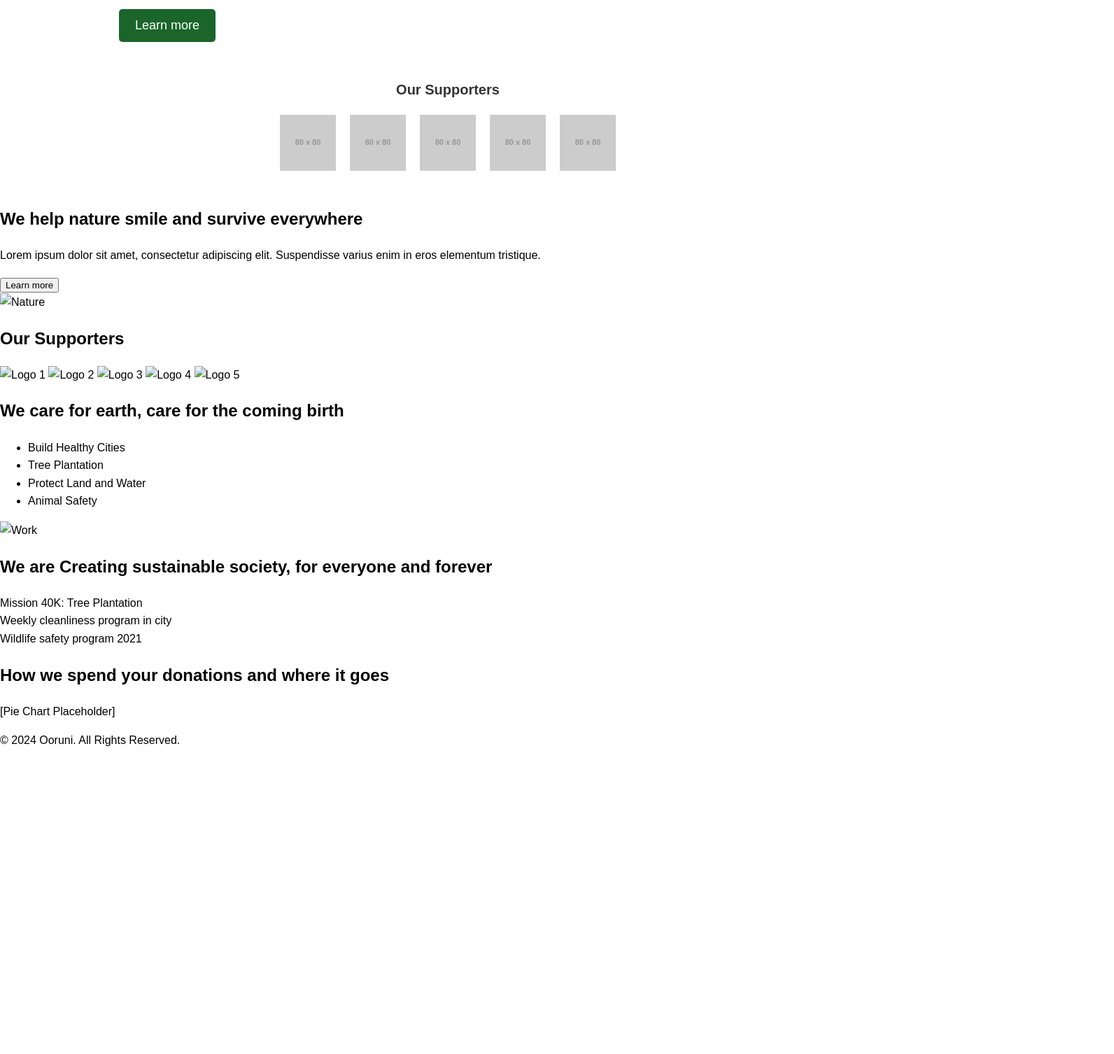
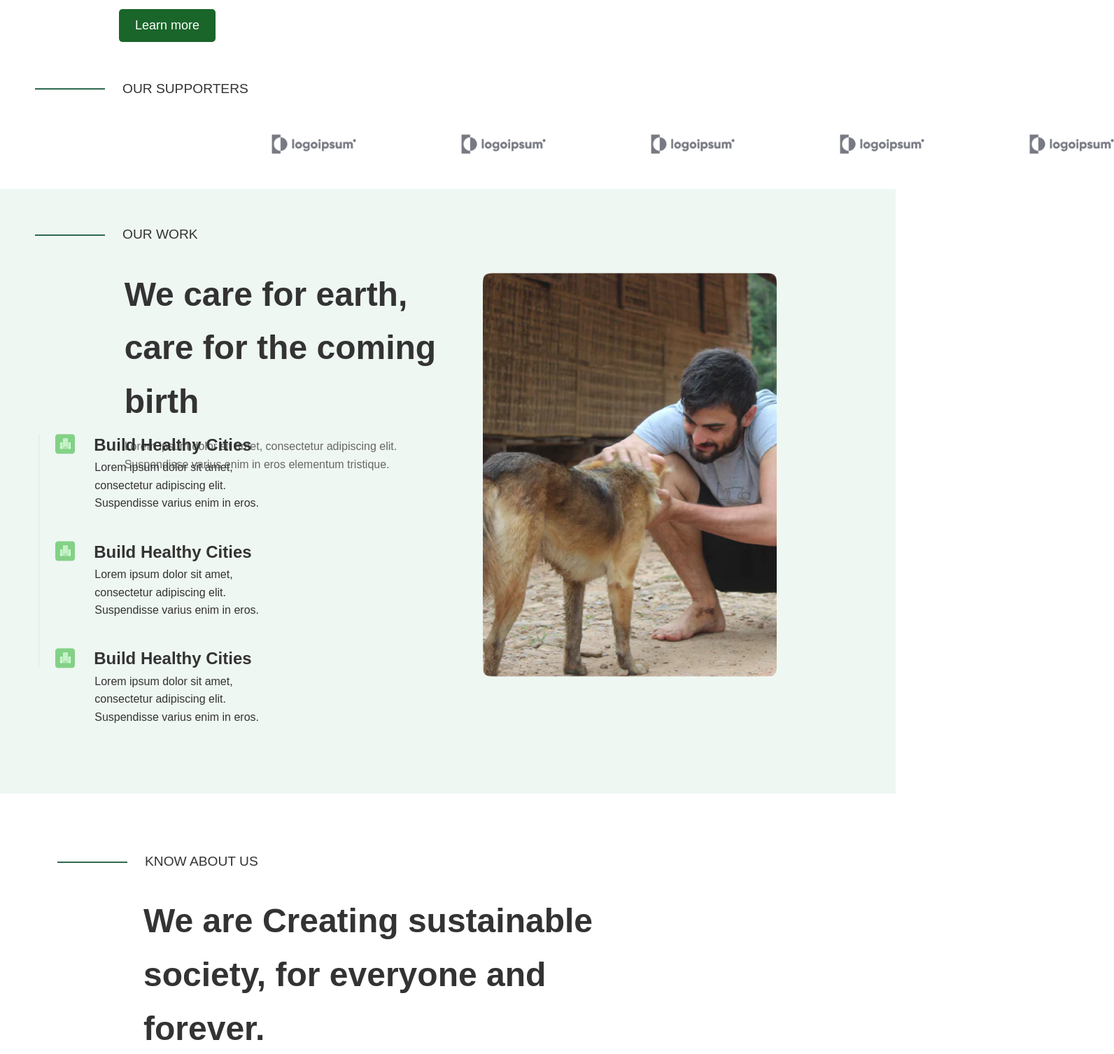
Before and after one commit to jainhardik06/oorunifoundation-website, a plain HTML site: page index.html in a window 1280 px wide. Shown: the part 1294-2800 px from the top of the page at 70% size, 1592 px wide, since content can reach past the window. Before the commit the page ends 2381 px from the top, so only its background shows below. Drawn offline with Linux system fonts and the light colour scheme; placeholder pictures from the web are drawn by us.

Commit message:
homepage 16 dec

```diff
--- a/index.html
+++ b/index.html
@@ -71,90 +71,95 @@
 
 </section>
 
+<span class="our-supporters">
+    <span class="line-support"></span>
+    <h3>Our Supporters</h3>
+</span>
+
 <section class="supporters-section">
-    <h3>Our Supporters</h3>
     <div class="supporters-logos">
-        <img src="https://via.placeholder.com/80" alt="Logo 1">
-        <img src="https://via.placeholder.com/80" alt="Logo 2">
-        <img src="https://via.placeholder.com/80" alt="Logo 3">
-        <img src="https://via.placeholder.com/80" alt="Logo 4">
-        <img src="https://via.placeholder.com/80" alt="Logo 5">
+        <img src="Logosupport.png" alt="Logo 1">
+        <img src="Logosupport.png" alt="Logo 2">
+        <img src="Logosupport.png" alt="Logo 3">
+        <img src="Logosupport.png" alt="Logo 4">
+        <img src="Logosupport.png" alt="Logo 5">
+    </div>
+</section>
+
+<div class="our-work">
+    <div class="work-title">
+        <span class="line-work"></span>
+        <div class="work-name">
+            <h3>Our work</h3>
+        </div>
+
+    </div>
+
+    <div class="work-head">
+        <h1>We care for earth, care for the coming birth</h1>
+        <p>Lorem ipsum dolor sit amet, consectetur adipiscing elit. Suspendisse varius enim in eros elementum tristique.</p>
+    </div>
+
+  <div class="verticalLine"></div>
+
+    <div class="work-disp">
+        <img src="Icon.png" alt="icon">
+        <h2>Build Healthy Cities</h2>
+        <p>Lorem ipsum dolor sit amet, consectetur adipiscing elit. Suspendisse varius enim in eros.</p>
+
+        <img src="Icon.png" alt="icon">
+        <h2>Build Healthy Cities</h2>
+        <p>Lorem ipsum dolor sit amet, consectetur adipiscing elit. Suspendisse varius enim in eros.</p>
+
+        <img src="Icon.png" alt="icon">
+        <h2>Build Healthy Cities</h2>
+        <p>Lorem ipsum dolor sit amet, consectetur adipiscing elit. Suspendisse varius enim in eros.</p>
+
+    </div>
+
+    <div class="work-img">
+        <img src="ourwork.png" alt="">
+    </div>
+
+</div>
+
+<section class="events-section">
+
+    <span class="event-header">
+        <span class="line-event"></span>
+        <h3>Know About Us</h3>
+    </span>
+
+    <div class="event-head">
+        <h1>We are Creating sustainable society, for everyone and forever.</h1>
+    </div>
+
+    <div class="events-cards">
+        <div class="card" style="background-image: url('backgroundevent.png');">
+            <div class="card-content">
+                <h2>Mission 40K: Tree plantation</h2>
+                <p>Lorem ipsum dolor sit amet, consectetur adipiscing elit. Suspendisse varius enim in eros.</p>
+                <button class="see-more-btn">See more</button>
+            </div>
+        </div>
+        <div class="card" style="background-image: url('backgroundevent.png');">
+            <div class="card-content">
+                <h2>Weekly cleanliness program in city</h2>
+                <p>Lorem ipsum dolor sit amet, consectetur adipiscing elit. Suspendisse varius enim in eros.</p>
+                <button class="see-more-btn">See more</button>
+            </div>
+        </div>
+        <div class="card" style="background-image: url('backgroundevent.png');">
+            <div class="card-content">
+                <h2>Wildlife safety program 2021</h2>
+                <p>Lorem ipsum dolor sit amet, consectetur adipiscing elit. Suspendisse varius enim in eros.</p>
+                <button class="see-more-btn">See more</button>
+            </div>
+        </div>
     </div>
 </section>
 
 
-    <!-- Hero Section -->
-    <section class="hero">
-        <div class="container">
-            <div class="hero-content">
-                <h1>We help nature smile and survive everywhere</h1>
-                <p>Lorem ipsum dolor sit amet, consectetur adipiscing elit. Suspendisse varius enim in eros elementum tristique.</p>
-                <button class="btn">Learn more</button>
-            </div>
-            <div class="hero-image">
-                <img src="Section1.png" alt="Nature">
-            </div>
-        </div>
-    </section>
-
-    <!-- Supporters Section -->
-    <section class="supporters">
-        <div class="container">
-            <h2>Our Supporters</h2>
-            <div class="logos">
-                <img src="logo1.png" alt="Logo 1">
-                <img src="logo2.png" alt="Logo 2">
-                <img src="logo3.png" alt="Logo 3">
-                <img src="logo4.png" alt="Logo 4">
-                <img src="logo5.png" alt="Logo 5">
-            </div>
-        </div>
-    </section>
-
-    <!-- Our Work Section -->
-    <section id="work" class="work">
-        <div class="container">
-            <h2>We care for earth, care for the coming birth</h2>
-            <div class="work-content">
-                <ul>
-                    <li>Build Healthy Cities</li>
-                    <li>Tree Plantation</li>
-                    <li>Protect Land and Water</li>
-                    <li>Animal Safety</li>
-                </ul>
-                <img src="work-image.jpg" alt="Work">
-            </div>
-        </div>
-    </section>
-
-    <!-- Events Section -->
-    <section id="events" class="events">
-        <div class="container">
-            <h2>We are Creating sustainable society, for everyone and forever</h2>
-            <div class="event-cards">
-                <div class="event-card">Mission 40K: Tree Plantation</div>
-                <div class="event-card">Weekly cleanliness program in city</div>
-                <div class="event-card">Wildlife safety program 2021</div>
-            </div>
-        </div>
-    </section>
-
-    <!-- Donation Section -->
-    <section class="donation">
-        <div class="container">
-            <h2>How we spend your donations and where it goes</h2>
-            <div class="donation-chart">[Pie Chart Placeholder]</div>
-        </div>
-    </section>
-
-    <!-- Footer Section -->
-    <footer>
-        <div class="container">
-            <p>© 2024 Ooruni. All Rights Reserved.</p>
-        </div>
-    </footer>
-</body>
-</html>
 
 </body>
 </html>
--- a/style.css
+++ b/style.css
@@ -102,7 +102,7 @@ body {
 
 /* Statistics Section Styles */
 .statistics-section {
-    margin-top: 130px;
+    margin-top: 110px;
     display: flex;
     justify-content: space-between; /* Spread items to left and right */
     align-items: center;
@@ -128,6 +128,7 @@ body {
     align-items: center;
     gap: 25px; /* Space between the line and text */
     margin-bottom: 20px; /* Add spacing below the section header */
+    padding: 100px 50px;
   }
 
   .line {
@@ -136,9 +137,6 @@ body {
     background-color: #2D6A4F; /* Line color */
   }
 
-  .section-header {
-    padding: 100px 50px;
-  }
   .section-header h3 {
     font-size: 1.2rem; /* Adjust font size as needed */
     color: #333; /* Text color */
@@ -231,24 +229,234 @@ body {
     background-color: rgba(0, 0, 0, 0.8); /* Darker background on hover */
   }
 
-.supporters-section {
-    padding: 30px;
-    text-align: center;
-}
+  .our-supporters {
+    display: flex;
+    align-items: center;
+    gap: 25px; /* Space between the line and text */
+    padding: 50px 50px;
+  }
 
-.supporters-section h3 {
-    font-size: 20px;
-    color: #333;
-    margin-bottom: 20px;
-}
+  .line-support {
+    width: 100px; /* Adjust line length as needed */
+    height: 2px; /* Line thickness */
+    background-color: #2D6A4F; /* Line color */
+  }
+
+  .our-supporters h3 {
+    font-size: 1.2rem; /* Adjust font size as needed */
+    color: #333; /* Text color */
+    text-transform: uppercase; /* Make the text uppercase */
+    font-weight: 500; /* Adjust font weight */
+    margin: 0;
+  }
+
 
 .supporters-logos {
+    padding-left: 50px;
+    padding-bottom: 50px;
+    margin-left: 650px;
     display: flex;
     justify-content: center;
-    gap: 20px;
+    gap: 150px;
 }
 
 .supporters-logos img {
-    width: 80px;
+    width: 142.358px;
+    height: 27.999px;
+}
+  /* our work section */
+.our-work {
+    display: flex;
+    gap: 25px; /* Space between the line and text */
+
+    background: #EFF7F2; /* Vibrant green background */
+    color: #fff; /* White text for contrast */
+    height: 108vh; /* Full viewport height */
+}
+
+.work-title {
+    display: flex;
+    align-items: self-start;
+    gap: 25px; /* Space between the line and text */
+    padding: 50px 50px;
+  }
+
+  .line-work {
+    margin-top: 15px;
+    width: 100px; /* Adjust line length as needed */
+    height: 2px; /* Line thickness */
+    background-color: #2D6A4F; /* Line color */
+  }
+
+
+  .our-work h3 {
+    font-size: 1.2rem; /* Adjust font size as needed */
+    color: #333; /* Text color */
+    text-transform: uppercase; /* Make the text uppercase */
+    font-weight: 500; /* Adjust font weight */
+    margin: 0;
+    width: max-content;
+  }
+
+  .work-head {
+    padding: 80px 150px;
+    margin-left: -330px;
+    max-width: 600px;
+}
+
+.work-head h1 {
+    font-size: 48px !important;
+    color: #333;
+
+}
+
+.work-head p {
+    color: #666;
+    font-size: 16px;
+    margin-top: -20px;
+}
+
+.verticalLine {
+    border-left: thin solid #E5E5E5;
+    height: 334px;
+    margin: 350px -775px;
+  }
+
+  .work-disp{
+    color: #333;
+    padding: 350px 1px;
+    margin-left: 772px;
+    max-width: 500px;
+}
+
+.work-disp h2 {
+    margin-top: -40px;
+    padding-left: 55px;
+}
+
+.work-disp p {
+    padding: 0px 56px 25px;
+    margin-top: -20px;
+}
+.work-img {
+    padding: 120px 180px;
+    margin-left: 45px;
+    margin-right: -10px;
+}
+
+.work-img img {
+    width: 420px;
     height: auto;
 }
+
+/* Events Section */
+.events-section {
+    padding: 2rem;
+    text-align: center;
+
+}
+
+.event-header {
+    display: flex;
+    align-items: center;
+    gap: 25px; /* Space between the line and text */
+    margin-bottom: 20px; /* Add spacing below the section header */
+    padding: 50px 50px;
+  }
+
+  .line-event {
+    width: 100px; /* Adjust line length as needed */
+    height: 2px; /* Line thickness */
+    background-color: #2D6A4F; /* Line color */
+  }
+
+  .event-header h3 {
+    font-size: 1.2rem; /* Adjust font size as needed */
+    color: #333; /* Text color */
+    text-transform: uppercase; /* Make the text uppercase */
+    font-weight: 500; /* Adjust font weight */
+    margin: 0;
+  }
+
+  .event-head {
+    padding: 1px 173px;
+    max-width: 700px;
+    text-align: left;
+    margin-top: -80px;
+}
+
+.event-head h1 {
+    font-size: 48px !important;
+    color: #333;
+
+}
+
+
+/* Cards Container */
+.events-cards {
+    display: flex;
+    justify-content: center;
+    gap: 1.5rem;
+    flex-wrap: wrap;
+    margin-top: 1rem;
+}
+
+.card {
+    position: relative;
+    background-size: cover;
+    background-position: center;
+    width: 411px;
+    height: 421px;
+    color: white;
+    display: flex;
+    align-items: flex-end;
+    border-radius: 10px;
+    overflow: hidden;
+    box-shadow: 0 4px 6px rgba(0, 0, 0, 0.2);
+}
+
+.card::before {
+    content: "";
+    position: absolute;
+    top: 0;
+    left: 0;
+    width: 100%;
+    height: 100%;
+    background: rgba(0, 0, 0, 0.4);
+    z-index: 1;
+}
+
+.card-content {
+    position: relative;
+    z-index: 2;
+    padding: 1.5rem;
+    background: rgba(0, 0, 0, 0.5);
+    border-radius: 10px 10px 0 0;
+    backdrop-filter: blur(5px);
+}
+
+.card-content h2 {
+    font-size: 1.25rem;
+    margin-bottom: 0.5rem;
+}
+
+.card-content p {
+    font-size: 0.9rem;
+    margin-bottom: 1rem;
+}
+
+.see-more-btn {
+    background-color: #fff;
+    color: #333;
+    border: none;
+    padding: 0.7rem 1rem;
+    font-weight: bold;
+    font-size: 15px;
+    cursor: pointer;
+    border-radius: 5px;
+    transition: background-color 0.3s ease;
+}
+
+.see-more-btn:hover {
+    background-color: #ddd;
+}
```
Also changed, not shown: hello.html (added, +64 -0 lines), styles.css (added, +176 -0 lines), Icon.png (added), Logosupport.png (added), backgroundevent.png (added), ourwork.png (added).
